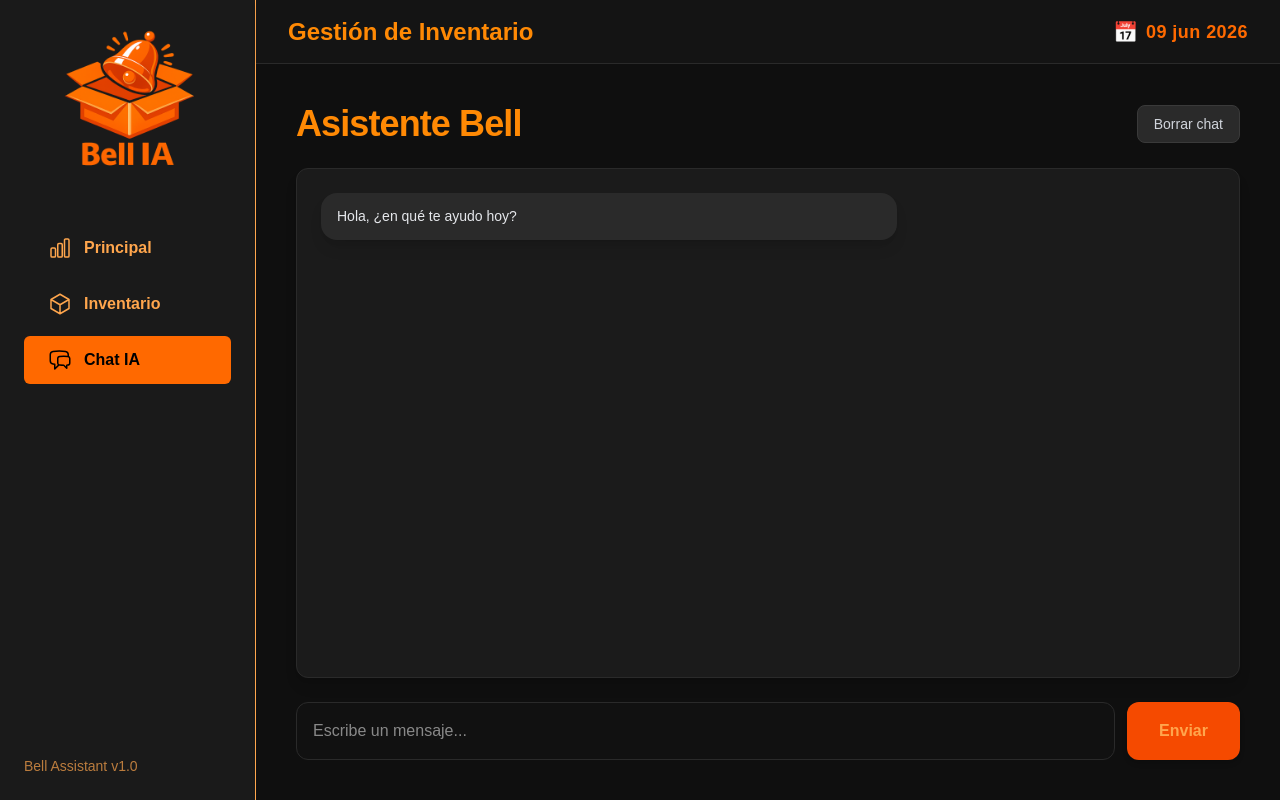
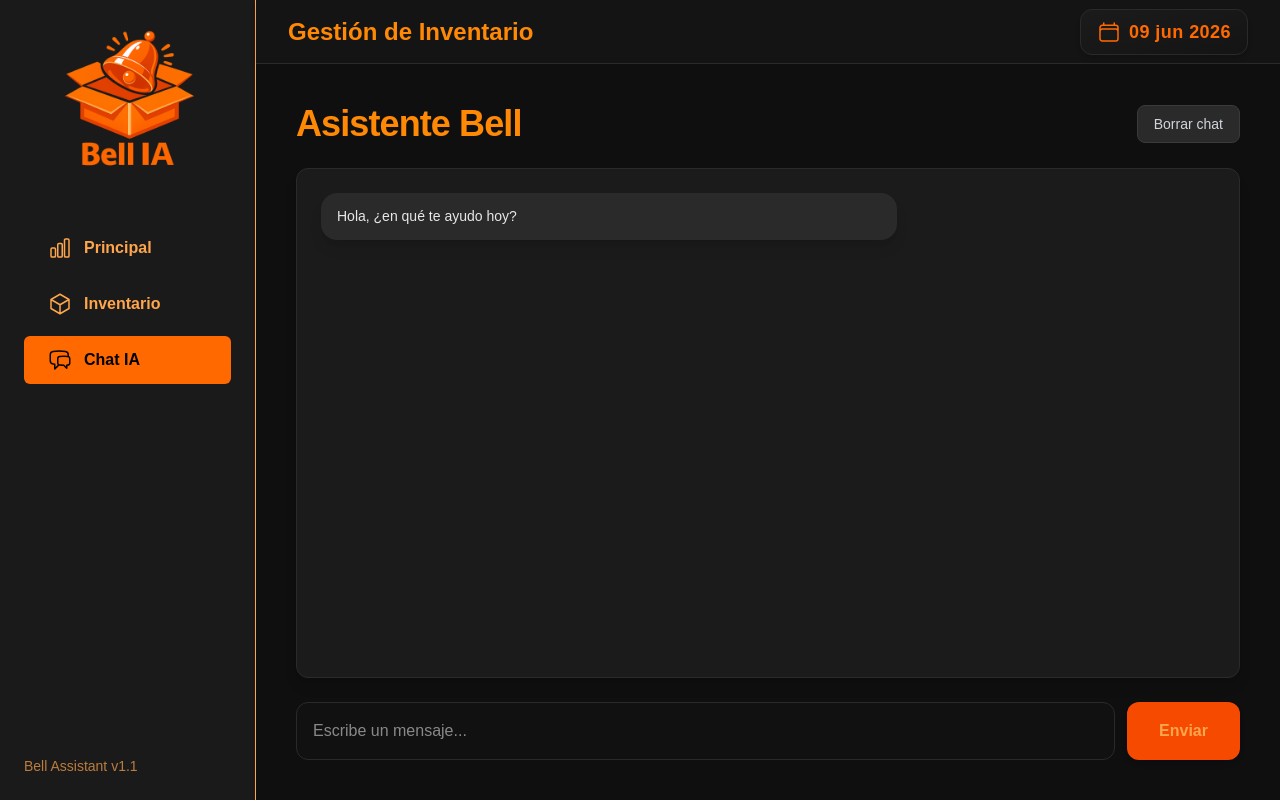
Before and after one commit to KevinLugo816/inventario_app, a Next.js app in the folder frontend/: page /chat in a window 1280 px wide. Built offline with nearby package versions, Linux system fonts and the light colour scheme.

Commit message:
frontend final

```diff
--- a/frontend/src/app/layout.tsx
+++ b/frontend/src/app/layout.tsx
@@ -5,6 +5,7 @@ import type { ReactNode } from "react";
 import Sidebar from "../components/Sidebar";
 import { ChatProvider } from "@/context/ChatContext";
 import { useEffect, useState } from "react";
+import { CalendarIcon } from "@heroicons/react/24/outline";
 
 export default function RootLayout({ children }: { children: ReactNode }) {
   const [fechaActual, setFechaActual] = useState("");
@@ -55,9 +56,10 @@ export default function RootLayout({ children }: { children: ReactNode }) {
                 Gestión de Inventario
               </h2>
 
-              <div className="flex items-center gap-2 text-orange-500">
-                <span className="text-xl">📅</span>
-                <span className="text-lg font-semibold tracking-wide">
+              {/* Fecha con panel y Heroicon */}
+              <div className="flex items-center gap-2 bg-gradient-to-br from-[#1b1b1b] to-[#141414] px-4 py-2 rounded-xl border border-[#2a2a2a] shadow-md">
+                <CalendarIcon className="w-6 h-6 text-orange-500" />
+                <span className="text-lg font-semibold text-orange-500 tracking-wide">
                   {fechaActual}
                 </span>
               </div>
--- a/frontend/src/components/Sidebar.tsx
+++ b/frontend/src/components/Sidebar.tsx
@@ -64,7 +64,7 @@ export default function Sidebar() {
 
       {/* Footer */}
       <div className="mt-auto text-sm text-naranja2 opacity-70">
-        Bell Assistant v1.0
+        Bell Assistant v1.1
       </div>
 
     </aside>
```
